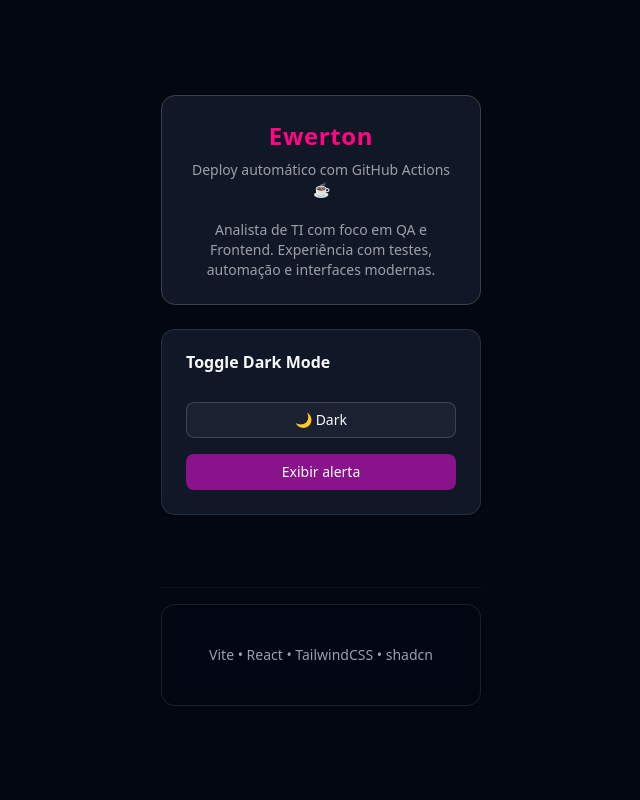
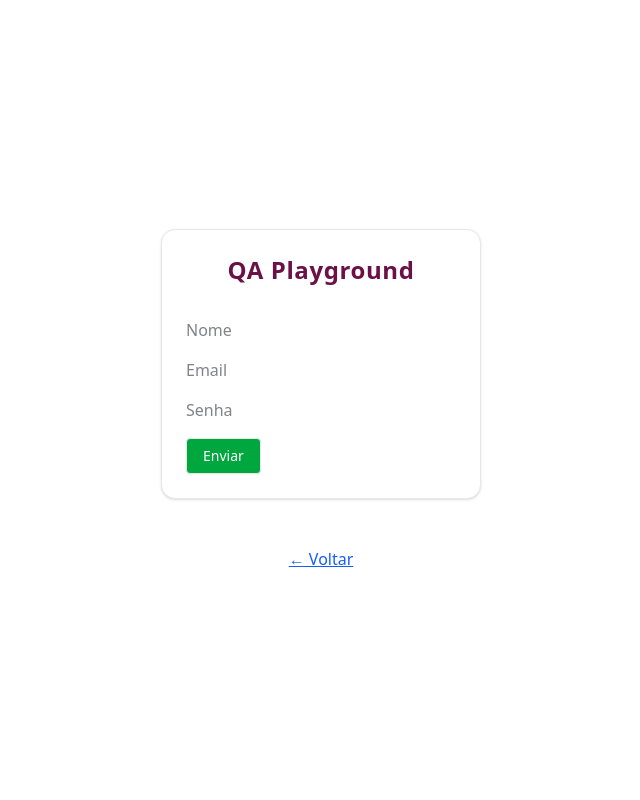
Before and after one commit to eweerfr/eweerfr.github.io, a React (Vite) app: page /qa in a window 1280 px wide. Shown: the top 800 px of the page, without its empty margins (319-959 px from the left). Built offline with nearby package versions, Linux system fonts and the light colour scheme.

Commit message:
fixing qa test page forms

```diff
--- a/index.html
+++ b/index.html
@@ -1,13 +1,22 @@
 <!doctype html>
 <html lang="en">
+
 <head>
+  <script>
+    const saved = localStorage.getItem("theme")
+    if (saved) {
+      document.documentElement.classList.add(saved)
+    }
+  </script>
   <meta charset="UTF-8" />
   <link rel="icon" type="image/svg+xml" href="/vite.svg" />
   <meta name="viewport" content="width=device-width, initial-scale=1.0" />
   <title>Ewerton</title>
 </head>
+
 <body>
   <div id="root"></div>
   <script type="module" src="/src/main.tsx"></script>
 </body>
+
 </html>
--- a/package.json
+++ b/package.json
@@ -17,6 +17,7 @@
     "radix-ui": "^1.4.3",
     "react": "^19.2.0",
     "react-dom": "^19.2.0",
+    "react-router-dom": "^7.13.0",
     "tailwind-merge": "^3.4.1",
     "tailwindcss": "^4.1.18"
   },
--- a/src/App.tsx
+++ b/src/App.tsx
@@ -1,43 +1,6 @@
-import { ThemeToggle } from "@/components/theme-toggle"
-import { AlertButton } from "@/components/alert-button"
-import { Card, CardContent, CardHeader, CardTitle, CardDescription } from "@/components/ui/card"
-
-import { Footer } from "@/components/footer"
+import { RouterProvider } from "react-router-dom"
+import { router } from "@/router"
 
 export default function App() {
-  return (
-    <div className="min-h-screen bg-background text-foreground flex items-center justify-center">
-      <div className="flex flex-col items-center gap-6 w-80">
-
-
-        {/* Card dos nomes */}
-        <Card className="w-full text-center border-zinc-700">
-          <CardHeader>
-            <CardTitle className="text-2xl font-bold tracking-wide text-[var(--roxo-titulo)]">
-              Ewerton
-            </CardTitle>
-            <CardDescription className="text-zinc-400">
-              Deploy automático com GitHub Actions ☕<br /><br />
-
-              Analista de TI com foco em QA e Frontend.
-              Experiência com testes, automação e interfaces modernas.
-            </CardDescription>
-          </CardHeader>
-        </Card>
-
-        {/* Card dos botões */}
-        <Card className="w-80 relative">
-          <CardHeader>
-            <CardTitle>Toggle Dark Mode</CardTitle>
-          </CardHeader>
-          <CardContent className="flex flex-col gap-4">
-            <ThemeToggle />
-            <AlertButton />
-          </CardContent>
-        </Card>
-
-        <Footer />
-      </div>
-    </div>
-  )
+  return <RouterProvider router={router} />
 }
--- /dev/null
+++ b/src/layout/mainLayout.tsx
@@ -0,0 +1,22 @@
+import { Outlet } from "react-router-dom"
+// import { ThemeToggle } from "@/components/theme-toggle"
+import { Footer } from "@/components/footer"
+
+export default function MainLayout() {
+  return (
+    <div className="min-h-screen bg-background text-foreground flex flex-col items-center justify-center">
+
+      {/* Toggle global */}
+      {/* <div className="absolute top-4 right-4">
+        <ThemeToggle />
+      </div> */}
+
+      {/* Conteúdo das páginas */}
+      <div className="flex-1 flex items-center justify-center">
+        <Outlet />
+      </div>
+
+      <Footer />
+    </div>
+  )
+}
--- /dev/null
+++ b/src/pages/home.tsx
@@ -0,0 +1,57 @@
+import { ThemeToggle } from "@/components/theme-toggle"
+import { AlertButton } from "@/components/alert-button"
+import { Card, CardContent, CardHeader, CardTitle, CardDescription } from "@/components/ui/card"
+
+import { Footer } from "@/components/footer"
+import { Link } from "react-router-dom"
+
+
+export default function App() {
+  return (
+    <div className="min-h-screen bg-background text-foreground flex items-center justify-center">
+      <div className="flex flex-col items-center gap-6 w-80">
+
+
+        {/* Card dos nomes */}
+        <Card className="w-full text-center border-zinc-700">
+          <CardHeader>
+            <CardTitle className="text-2xl font-bold tracking-wide text-[var(--roxo-titulo)]">
+              Ewerton
+            </CardTitle>
+            <CardDescription className="text-zinc-400">
+              Deploy automático com GitHub Actions ☕<br /><br />
+
+              Analista de TI com foco em QA e Frontend.
+              Experiência com testes, automação e interfaces modernas.
+            </CardDescription>
+          </CardHeader>
+        </Card>
+
+        {/* Card do QA */}
+        <Card className="w-full">
+          <CardHeader>
+            <Link
+              to="/qa"
+              className="text-sm text-blue-500 hover:underline text-center"
+            >
+              Ir para área de testes QA
+            </Link>
+          </CardHeader>
+        </Card>
+
+        {/* Card dos botões */}
+        <Card className="w-80 relative">
+          <CardHeader>
+            <CardTitle>Toggle Dark Mode</CardTitle>
+          </CardHeader>
+          <CardContent className="flex flex-col gap-4">
+            <ThemeToggle />
+            <AlertButton />
+          </CardContent>
+        </Card>
+
+        <Footer />
+      </div>
+    </div>
+  )
+}
--- /dev/null
+++ b/src/pages/qa.tsx
@@ -0,0 +1,46 @@
+import { Link } from "react-router-dom"
+import { Button } from "@/components/ui/button"
+import { Card, CardContent, CardHeader, CardTitle } from "@/components/ui/card"
+
+
+function handleSubmit(e: React.FormEvent<HTMLFormElement>) {
+  e.preventDefault()
+  console.log("form enviado sem reload")
+
+  // limpa os campos
+  e.currentTarget.reset()
+}
+
+
+
+export default function Qa() {
+  return (
+    <div className="min-h-screen bg-background text-foreground flex items-center justify-center">
+      <div className="flex flex-col items-center gap-6 w-80">
+        <Card className="w-80 relative ">
+          <CardHeader>
+            <CardTitle className="text-2xl font-bold tracking-wide text-[var(--roxo-titulo)] w-full text-center border-zinc-700">
+              QA Playground
+            </CardTitle>
+          </CardHeader>
+          <CardContent className="flex flex-col gap-4">
+
+            <form onSubmit={handleSubmit} className="space-y-4 max-w-md ">
+              <input className="input name" placeholder="Nome" />
+              <input className="input email" placeholder="Email" />
+              <input className="input pwd" placeholder="Senha" />
+
+              <Button variant="outline" className="bg-green-600 text-white px-4 py-2 rounded">
+                Enviar
+              </Button>
+            </form>
+          </CardContent>
+        </Card>
+
+        <Link to="/" className="block mt-6 text-blue-600 underline">
+          ← Voltar
+        </Link>
+      </div>
+    </div>
+  )
+}
--- /dev/null
+++ b/src/router/index.tsx
@@ -0,0 +1,14 @@
+import { createBrowserRouter } from "react-router-dom"
+import MainLayout from "@/layout/mainLayout"
+import Home from "@/pages/home"
+import Qa from "@/pages/qa"
+
+export const router = createBrowserRouter([
+  {
+    element: <MainLayout />, // layout global
+    children: [
+      { path: "/", element: <Home /> },
+      { path: "/qa", element: <Qa /> },
+    ],
+  },
+])
```
Also changed, not shown: 1 other file (tests, documents, lock files or other folders). Lines whose indentation alone changed are shown as unchanged.
